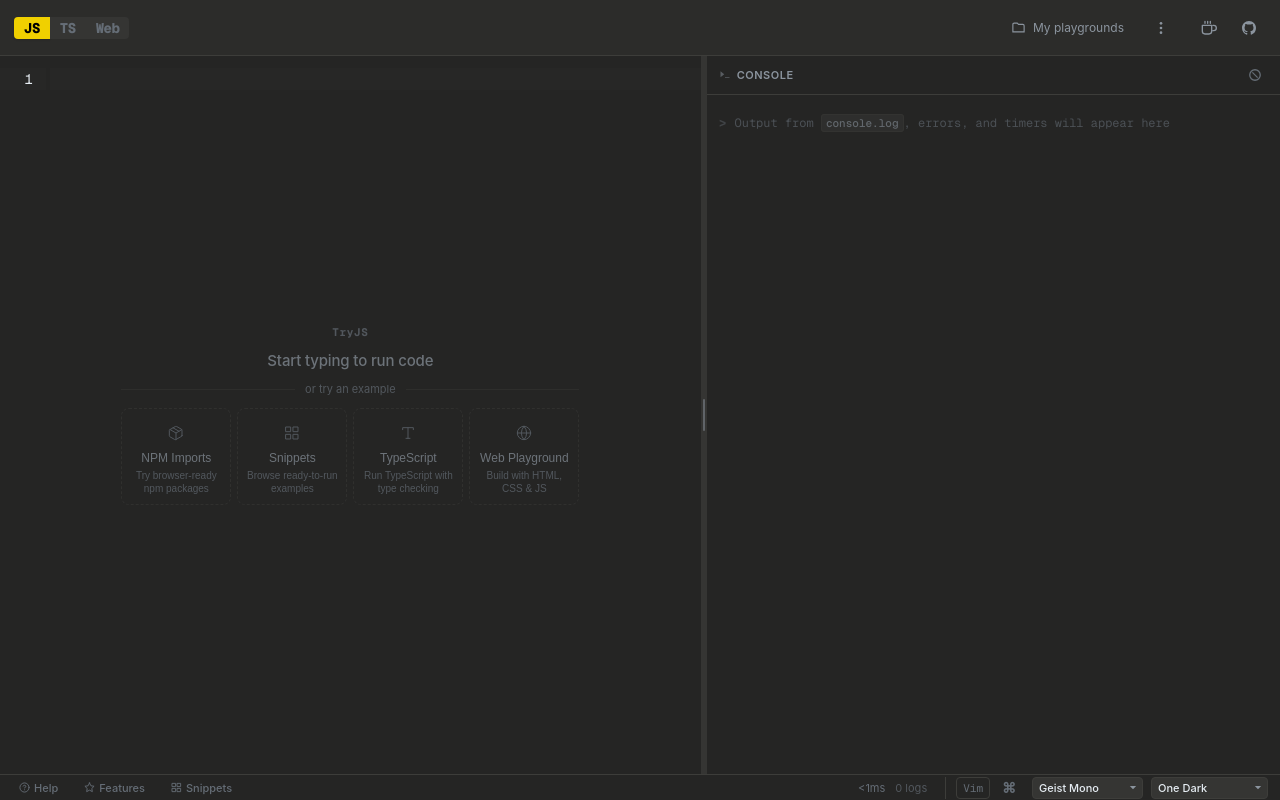
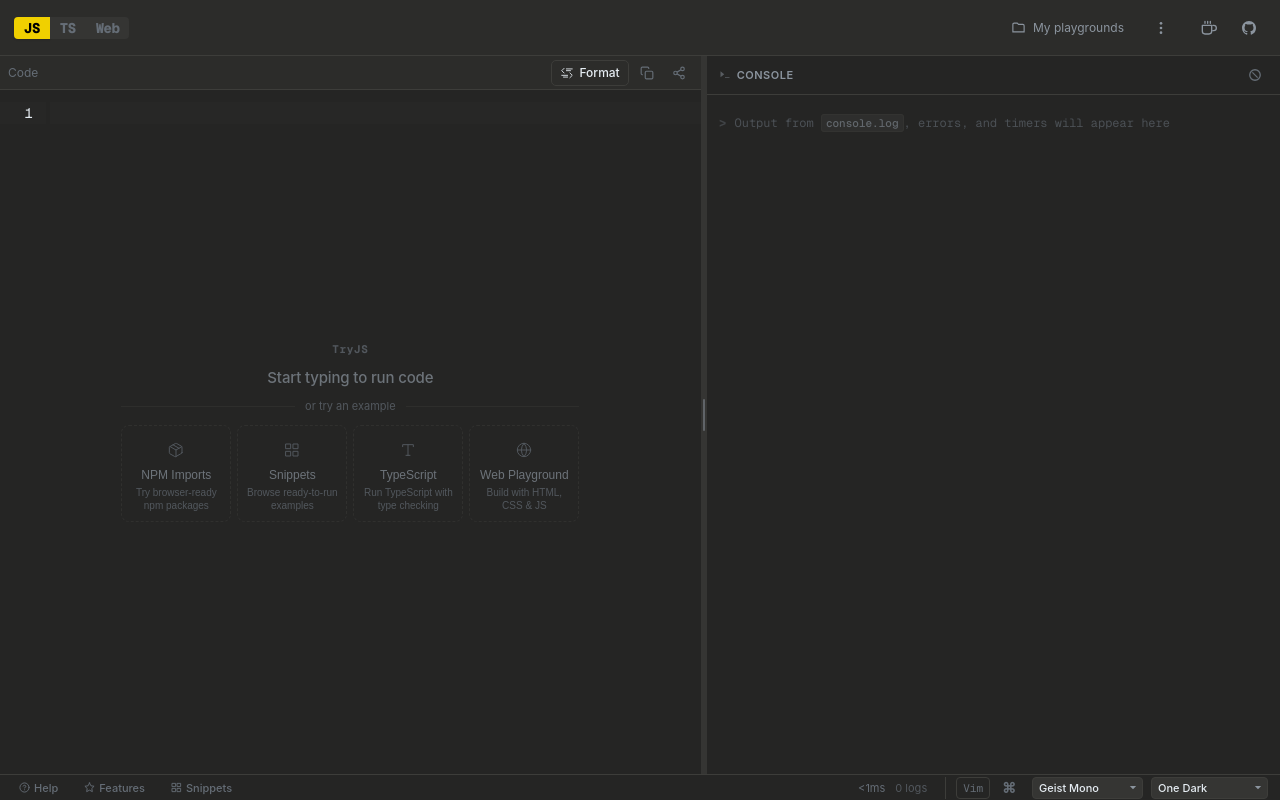
Before and after one commit to berkinduz/try-js, a Preact app: page / in a window 1280 px wide. Built offline with nearby package versions, Linux system fonts and the light colour scheme; a web font is replaced by a local one.

Commit message:
Make code formatting visible above every editor

```diff
--- a/src/components/Editor/Editor.css
+++ b/src/components/Editor/Editor.css
@@ -1,29 +1,31 @@
 .editor-wrapper {
   position: relative;
+  display: flex;
+  flex-direction: column;
   height: 100%;
+  min-height: 0;
+  min-width: 0;
 }
 
-/* Action bar: top-right, shows on hover */
+/* Keep editor actions visible without covering source code. */
 .editor-actions {
-  position: absolute;
-  top: 10px;
-  right: 10px;
+  position: relative;
   z-index: 5;
   display: flex;
-  gap: 2px;
-  padding: 3px;
+  align-items: center;
+  flex-shrink: 0;
+  gap: 4px;
+  height: 34px;
+  padding: 0 8px;
   background: var(--bg-secondary);
-  border: 1px solid var(--border);
-  border-radius: 8px;
-  opacity: 0;
-  transition: opacity 0.15s;
+  border-bottom: 1px solid var(--border);
 }
 
-.editor-wrapper:hover .editor-actions,
-.editor-actions:focus-within,
-.editor-share-wrap:has(.editor-dropdown) ~ .editor-actions,
-.editor-actions:has(.editor-dropdown) {
-  opacity: 1;
+.editor-actions__title {
+  margin-right: auto;
+  color: var(--text-muted);
+  font-family: var(--font-sans);
+  font-size: 12px;
 }
 
 .editor-action-btn {
@@ -106,7 +108,8 @@
 
 /* Editor container */
 .editor-container {
-  height: 100%;
+  flex: 1;
+  min-height: 0;
   overflow: hidden;
 }
 
@@ -129,7 +132,7 @@
 /* Placeholder overlay */
 .editor-placeholder {
   position: absolute;
-  top: 0;
+  top: 34px;
   left: 0;
   right: 0;
   bottom: 0;
--- a/src/components/Editor/Editor.tsx
+++ b/src/components/Editor/Editor.tsx
@@ -23,6 +23,7 @@
 import { highlightSource, sourceHighlight, revealSource } from "./source-navigation";
 import { trackFirstMeaningfulEdit } from "../../utils/analytics";
 import { ShareMenu } from "../Playgrounds/ShareMenu";
+import { FormatButton } from "./FormatButton";
 import { setSelection, clearSelection } from "../../state/selection";
 import { openGallery } from "../Gallery/Gallery";
 import "./Editor.css";
@@ -308,6 +309,8 @@
         </div>
       )}
       <div class="editor-actions">
+        <span class="editor-actions__title">Code</span>
+        <FormatButton />
         <button
           type="button"
           class="editor-action-btn"
--- /dev/null
+++ b/src/components/Editor/FormatButton.css
@@ -0,0 +1,33 @@
+.format-code-button {
+  display: inline-flex;
+  align-items: center;
+  justify-content: center;
+  flex-shrink: 0;
+  gap: 5px;
+  height: 26px;
+  padding: 0 8px;
+  border: 1px solid var(--border);
+  border-radius: 5px;
+  background: transparent;
+  color: var(--text-primary);
+  font-family: var(--font-sans);
+  font-size: 12px;
+  font-weight: 500;
+  line-height: 1;
+  white-space: nowrap;
+  cursor: pointer;
+}
+
+.format-code-button:hover:not(:disabled) {
+  background: var(--bg-tertiary);
+}
+
+.format-code-button:focus-visible {
+  outline: 2px solid var(--accent);
+  outline-offset: 2px;
+}
+
+.format-code-button:disabled {
+  opacity: 0.65;
+  cursor: wait;
+}
--- /dev/null
+++ b/src/components/Editor/FormatButton.tsx
@@ -0,0 +1,24 @@
+import { formatActiveEditor, formatting, formatShortcutLabel } from "./formatting";
+import "./FormatButton.css";
+
+export function FormatButton() {
+  const isFormatting = formatting.value;
+
+  return (
+    <button
+      type="button"
+      class="format-code-button"
+      onClick={formatActiveEditor}
+      disabled={isFormatting}
+      aria-label="Format code"
+      aria-busy={isFormatting}
+      aria-keyshortcuts="Alt+Shift+F"
+      title={`Format code (${formatShortcutLabel})`}
+    >
+      <svg width="14" height="14" viewBox="0 0 24 24" fill="none" stroke="currentColor" stroke-width="1.5" stroke-linecap="round" stroke-linejoin="round" aria-hidden="true">
+        <path d="m7 4-4 4 4 4m10 0 4 4-4 4M11 5h10M11 8h7M3 16h10M6 19h7" />
+      </svg>
+      <span>{isFormatting ? "Formatting…" : "Format"}</span>
+    </button>
+  );
+}
--- a/src/components/ReactEditor/ReactEditor.css
+++ b/src/components/ReactEditor/ReactEditor.css
@@ -14,6 +14,11 @@
   background: var(--bg-secondary);
   border-bottom: 1px solid var(--border);
   flex-shrink: 0;
+}
+
+.react-editor__tabs .format-code-button {
+  margin-left: auto;
+  align-self: center;
 }
 
 .react-editor__tab {
--- a/src/components/ReactEditor/ReactEditor.tsx
+++ b/src/components/ReactEditor/ReactEditor.tsx
@@ -9,6 +9,7 @@
 import { theme, syntaxTheme, reactCode, reactCss, reactActiveTab, setReactCode, setReactCss } from "../../state/editor";
 import { DEFAULT_REACT_CODE, DEFAULT_REACT_CSS } from "../../utils/constants";
 import { trackFirstMeaningfulEdit } from "../../utils/analytics";
+import { FormatButton } from "../Editor/FormatButton";
 import "./ReactEditor.css";
 
 export function ReactEditor() {
@@ -137,6 +138,7 @@
         >
           App.css
         </button>
+        <FormatButton />
       </div>
       <div class="react-editor__body">
         {isEmpty && !editorFocused && activeTab === "jsx" && (
--- a/src/components/StatusBar/StatusBar.tsx
+++ b/src/components/StatusBar/StatusBar.tsx
@@ -99,7 +99,7 @@
                 <strong>Themes</strong> pick syntax theme and editor font
               </li>
               <li>
-                <strong>Format code</strong> in More options formats the active tab; Undo restores your code
+                <strong>Format</strong> above the editor formats the active tab; Undo restores your code
               </li>
             </ul>
             <div class="statusbar__help-shortcuts">
--- a/src/components/Toolbar/ToolbarLinks.tsx
+++ b/src/components/Toolbar/ToolbarLinks.tsx
@@ -1,6 +1,5 @@
 import { useState, useEffect, useRef } from "preact/hooks";
 import { trackSupportClick } from "../../utils/analytics";
-import { formatActiveEditor, formatting, formatShortcutLabel } from "../Editor/formatting";
 import "./Toolbar.css";
 
 const GITHUB_URL = "https://github.com/berkinduz/try-js";
@@ -53,19 +52,6 @@
         </button>
         {menuOpen && (
           <div class="toolbar__dropdown">
-            <button
-              type="button"
-              class="toolbar__dropdown-item"
-              disabled={formatting.value}
-              aria-busy={formatting.value}
-              onClick={() => { setMenuOpen(false); formatActiveEditor(); }}
-            >
-              <svg width="14" height="14" viewBox="0 0 24 24" fill="none" stroke="currentColor" stroke-width="2" aria-hidden="true">
-                <path d="m8 4-6 8 6 8m8-16 6 8-6 8M14 4l-4 16" />
-              </svg>
-              {formatting.value ? "Formatting…" : "Format code"}
-              <kbd>{formatShortcutLabel}</kbd>
-            </button>
             <a
               href="/snippets"
               class="toolbar__dropdown-item"
--- a/src/components/WebEditor/WebEditor.css
+++ b/src/components/WebEditor/WebEditor.css
@@ -14,6 +14,11 @@
   background: var(--bg-secondary);
   border-bottom: 1px solid var(--border);
   flex-shrink: 0;
+}
+
+.web-editor__tabs .format-code-button {
+  margin-left: auto;
+  align-self: center;
 }
 
 .web-editor__tab {
--- a/src/components/WebEditor/WebEditor.tsx
+++ b/src/components/WebEditor/WebEditor.tsx
@@ -20,6 +20,7 @@
 } from "../../state/editor";
 import type { WebTab } from "../../state/editor";
 import { trackFirstMeaningfulEdit } from "../../utils/analytics";
+import { FormatButton } from "../Editor/FormatButton";
 import "./WebEditor.css";
 
 const TAB_LANGUAGE_MAP: Record<WebTab, EditorLanguage> = {
@@ -161,6 +162,7 @@
             {tab.label}
           </button>
         ))}
+        <FormatButton />
       </div>
       <div class="web-editor__body">
         {showPlaceholder && (
--- a/src/index.css
+++ b/src/index.css
@@ -49,7 +49,7 @@
   --radius-sm: 4px;
 }
 
-.embed-mobile-layout { display: grid; grid-template-rows: minmax(0, 1fr) minmax(0, 1fr); min-height: 0; flex: 1; }
+.embed-mobile-layout { display: grid; grid-template-columns: minmax(0, 1fr); grid-template-rows: minmax(0, 1fr) minmax(0, 1fr); min-height: 0; flex: 1; }
 
 /* ============================================
    LIGHT THEME
```
Also changed, not shown: 1 other file (tests, documents, lock files or other folders).
